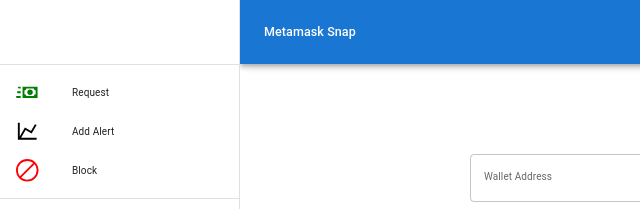
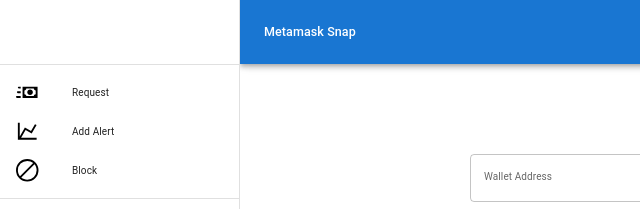
Before and after one commit to InterIIT-TechMeet-Consensys/MetaMask-Snaps-PS, a Gatsby site in the folder packages/site/: page /block in a window 1280 px wide. Shown: the top 209 px of the page, 0-640 px from the left. Built offline with nearby package versions, Linux system fonts and the light colour scheme; Gatsby itself is replaced by a stand-in of ours.

Commit message:
changes in Layut icons color

```diff
--- a/packages/site/src/components/UI/Layout.tsx
+++ b/packages/site/src/components/UI/Layout.tsx
@@ -127,7 +127,7 @@
         <ListItem key="Request" disablePadding>
           <ListItemButton onClick={handlePageChange.bind(this, 'Request')}>
             <ListItemIcon>
-              <Icon path={mdiCashFast} size={1.5} color="green" />
+              <Icon path={mdiCashFast} size={1.5} color="black" />
             </ListItemIcon>
             <ListItemText primary="Request" />
           </ListItemButton>
@@ -143,7 +143,7 @@
         <ListItem key="Block" disablePadding>
           <ListItemButton onClick={handlePageChange.bind(this, 'Manage Block')}>
             <ListItemIcon>
-              <Icon path={mdiBlockHelper} size={1.5} color="red" />
+              <Icon path={mdiBlockHelper} size={1.5} color="black" />
             </ListItemIcon>
             <ListItemText primary="Block" />
           </ListItemButton>
```
Also changed, not shown: README.md (added).
